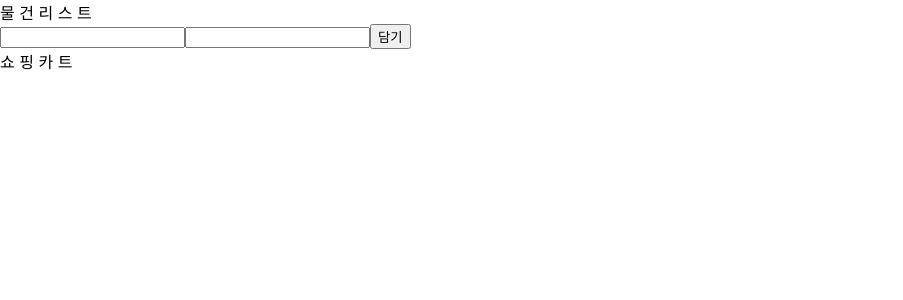
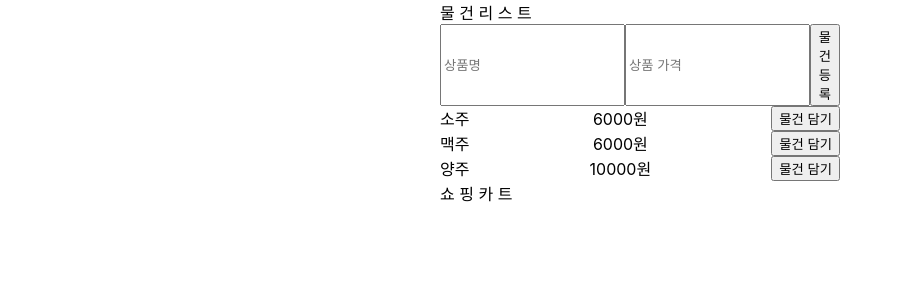
Before and after one commit to sw61/shopping-cart, a React (Create React App) app: page / in a window 1280 px wide. Shown: the top 300 px of the page, without its empty margins (0-903 px from the left). Built offline with nearby package versions, Linux system fonts and the light colour scheme.

Commit message:
[0122] 중간 푸쉬

```diff
--- /dev/null
+++ b/src/components/CartItem.jsx
@@ -0,0 +1,11 @@
+const CartItem = ({ item }) => {
+  return (
+    <>
+      <button>-</button>
+      <div>{item.text}</div>
+      <div>{item.price}</div>
+      <button>+</button>
+    </>
+  );
+};
+export default CartItem;
--- a/src/components/CartList.jsx
+++ b/src/components/CartList.jsx
@@ -1,4 +1,12 @@
-const CartList = () => {
-  return <></>;
+import CartItem from "./CartItem";
+
+const CartList = ({ carts }) => {
+  return (
+    <>
+      {carts.map((item) => {
+        <CartItem key={item.id} item={item} />;
+      })}
+    </>
+  );
 };
 export default CartList;
--- /dev/null
+++ b/src/components/CartTemplate.jsx
@@ -0,0 +1,10 @@
+import { useState, useRef } from "react";
+import CartList from "./CartList";
+const CartTemplate = ({ carts }) => {
+  return (
+    <>
+      <CartList carts={carts} />
+    </>
+  );
+};
+export default CartTemplate;
--- a/src/components/ShopInsert.jsx
+++ b/src/components/ShopInsert.jsx
@@ -1,26 +1,39 @@
 import { useState } from "react";
+import styled from "styled-components";
+import useInput from "../hooks/useInput";
 
-const ShopInsert = (onInsert) => {
-  const [nameValue, setNameValue] = useState("");
-  const [priceValue, setPriceValue] = useState("");
+const ShopInsert = ({ onInsert }) => {
+  const priceValue = useInput("");
+  const nameValue = useInput("");
 
-  const onNameChange = (event) => {
-    setNameValue(event.target.value);
-  };
-  const onPriceChange = (event) => {
-    setPriceValue(event.target.value);
-  };
   const addItem = () => {
-    onInsert(value);
-    setValue("");
+    onInsert(nameValue.value, priceValue.value);
+    nameValue.reset();
+    priceValue.reset();
   };
 
   return (
     <>
-      <input onNameChange={onNameChange} nameValue={nameValue}></input>
-      <input onPriceChange={onPriceChange} priceValue={priceValue}></input>
-      <button onClick={addItem}>담기</button>
+      <InsertContainer>
+        <input
+          onChange={nameValue.onChange}
+          value={nameValue.value}
+          placeholder="상품명"
+        ></input>
+        <input
+          onChange={priceValue.onChange}
+          value={priceValue.value}
+          placeholder="상품 가격"
+        ></input>
+        <ButtonBox onClick={addItem}>물건 등록</ButtonBox>
+      </InsertContainer>
     </>
   );
 };
 export default ShopInsert;
+const InsertContainer = styled.div`
+  display: flex;
+`;
+const ButtonBox = styled.button`
+  cursor: pointer;
+`;
--- a/src/components/ShopItem.jsx
+++ b/src/components/ShopItem.jsx
@@ -1,4 +1,24 @@
-const ShopItem = () => {
-  return <></>;
+import styled from "styled-components";
+
+const ShopItem = ({ thing, getItem }) => {
+  const { id, text, price } = thing;
+
+  return (
+    <ShopItemContainer>
+      <TextBox>{text}</TextBox>
+      <PriceBox>{price}</PriceBox>
+      <GetBtn onClick={() => getItem(thing)}>물건 담기</GetBtn>
+    </ShopItemContainer>
+  );
 };
 export default ShopItem;
+
+const ShopItemContainer = styled.div`
+  display: flex;
+  justify-content: space-between;
+`;
+const TextBox = styled.div``;
+const PriceBox = styled.div``;
+const GetBtn = styled.button`
+  cursor: pointer;
+`;
--- a/src/components/ShopList.jsx
+++ b/src/components/ShopList.jsx
@@ -1,9 +1,9 @@
 import ShopItem from "./ShopItem";
-const ShopList = ({ things }) => {
+const ShopList = ({ things, getItem }) => {
   return (
     <>
       {things.map((thing) => (
-        <ShopItem thing={thing} id={thing.id} />
+        <ShopItem thing={thing} getItem={getItem} />
       ))}
     </>
   );
--- a/src/components/ShopTemplate.jsx
+++ b/src/components/ShopTemplate.jsx
@@ -3,7 +3,7 @@ import styled from "styled-components";
 
 import ShopInsert from "./ShopInsert";
 import ShopList from "./ShopList";
-import CartList from "./CartList";
+import CartTemplate from "./CartTemplate";
 
 const ShopTemplate = () => {
   const nextId = useRef(3);
@@ -16,7 +16,6 @@ const ShopTemplate = () => {
     { id: 2, text: "맥주", price: "6000원" },
     { id: 3, text: "양주", price: "10000원" },
   ]);
-  console.log(things);
   const onInsert = (text, price) => {
     const thing = {
       id: nextId.current,
@@ -26,18 +25,30 @@ const ShopTemplate = () => {
     setThings(things.concat(thing));
     nextId.current++;
   };
+  const [carts, setCarts] = useState([]);
+  const getItem = (item) => {
+    setCarts({ ...carts, item });
+  };
 
   return (
     <>
-      <ShopHeader>물 건 리 스 트</ShopHeader>
-      <ShopInsert onInsert={onInsert}></ShopInsert>
-      <ShopList things={things}></ShopList>
-      <ItemHeader>쇼 핑 카 트</ItemHeader>
-      <CartList></CartList>
+      <ShopContainer>
+        <ShopHeader>물 건 리 스 트</ShopHeader>
+        <ShopInsert onInsert={onInsert}></ShopInsert>
+        <ShopList things={things} getItem={getItem}></ShopList>
+        <ItemHeader>쇼 핑 카 트</ItemHeader>
+        <CartTemplate carts={carts}></CartTemplate>
+      </ShopContainer>
     </>
   );
 };
 export default ShopTemplate;
+const ShopContainer = styled.div`
+  display: flex;
+  width: 400px;
+  flex-direction: column;
+  margin: 0 auto;
+`;
 const ShopHeader = styled.div``;
 const ItemHeader = styled.div``;
 // [필요 기능]
--- /dev/null
+++ b/src/hooks/useInput.js
@@ -0,0 +1,14 @@
+import { useState } from "react";
+const useInput = (initialValue) => {
+  const [value, setValue] = useState(initialValue);
+
+  const onChange = (event) => {
+    setValue(event.target.value);
+  };
+  const reset = () => {
+    setValue(initialValue);
+  };
+
+  return { onChange, value, reset };
+};
+export default useInput;
--- a/src/index.js
+++ b/src/index.js
@@ -1,15 +1,11 @@
-import React from 'react';
-import ReactDOM from 'react-dom/client';
-import './index.css';
-import App from './App';
-import reportWebVitals from './reportWebVitals';
+import React from "react";
+import ReactDOM from "react-dom/client";
+import "./index.css";
+import App from "./App";
+import reportWebVitals from "./reportWebVitals";
 
-const root = ReactDOM.createRoot(document.getElementById('root'));
-root.render(
-  <React.StrictMode>
-    <App />
-  </React.StrictMode>
-);
+const root = ReactDOM.createRoot(document.getElementById("root"));
+root.render(<App />);
 
 // If you want to start measuring performance in your app, pass a function
 // to log results (for example: reportWebVitals(console.log))
```
